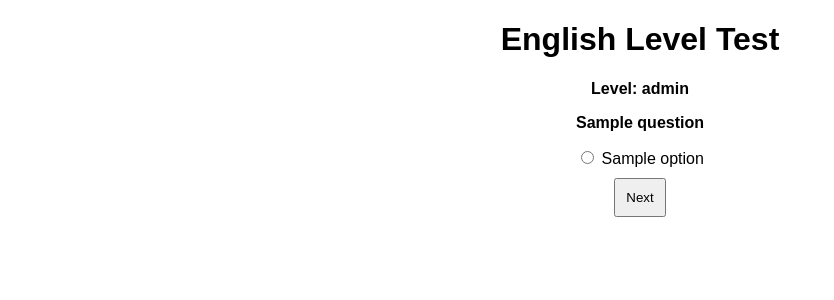
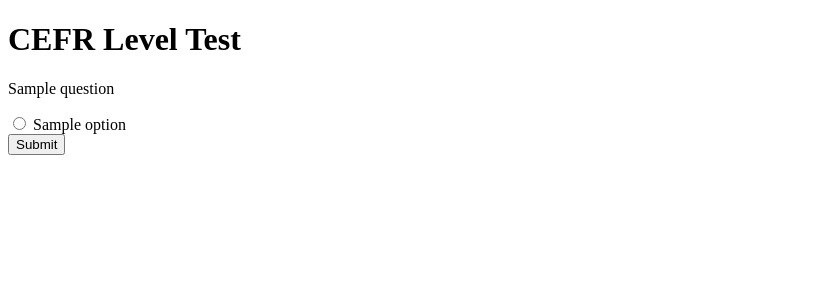
Before and after one commit to jessmpinheiro/CEFR-Test, a Flask app: template templates/index.html in a window 1280 px wide. Shown: the top 300 px of the page, without its empty margins (0-834 px from the left). Run offline with Flask 3, Linux system fonts and the light colour scheme; the template is opened without the code that fills it: most values are stand-ins (such as "Sample title", 1, 10 or a date in 2020).

Commit message:
Initial commit

```diff
--- a/app.py
+++ b/app.py
@@ -96,7 +96,8 @@ def init_db():
 
 @app.route("/", methods=["GET", "POST"])
 def chat():
-    if "start_time" not in session:
+    # Ensure session variables are properly initialized
+    if "start_time" not in session or "test_questions" not in session:
         session["start_time"] = time.time()
         session["score"] = 0
         session["question_index"] = 0
@@ -105,6 +106,8 @@ def chat():
         all_questions = []
         for level in questions.values():
             all_questions.extend(level)
+
+        # Shuffle the questions and select 10
         session["test_questions"] = random.sample(all_questions, 10)
 
     if request.method == "POST":
@@ -127,6 +130,7 @@ def chat():
 
     return render_template("index.html",
                            question=session["test_questions"][0])
+
 
 def determine_level():
     """Determines the user's CEFR level and saves the result in the database."""
--- a/templates/index.html
+++ b/templates/index.html
@@ -1,26 +1,21 @@
 <!DOCTYPE html>
-<html>
+<html lang="en">
 <head>
+    <meta charset="UTF-8">
+    <meta name="viewport" content="width=device-width, initial-scale=1.0">
     <title>CEFR Level Test</title>
-    <style>
-        body { font-family: Arial, sans-serif; }
-        .container { width: 50%; margin: auto; text-align: center; }
-        button { padding: 10px; margin-top: 10px; }
-    </style>
 </head>
 <body>
-    <div class="container">
-        <h1>English Level Test</h1>
-        <p><strong>Level: {{ level }}</strong></p>
-        <p><strong>{{ question.question }}</strong></p>
-        <form method="post">
-            {% for option in question.options %}
-                <label>
-                    <input type="radio" name="answer" value="{{ option }}" required> {{ option }}
-                </label><br>
-            {% endfor %}
-            <button type="submit">Next</button>
-        </form>
-    </div>
+    <h1>CEFR Level Test</h1>
+    {% if message %}
+        <p>{{ message }}</p>
+    {% endif %}
+    <form method="POST">
+        <p>{{ question.question }}</p>
+        {% for option in question.options %}
+            <input type="radio" name="answer" value="{{ option }}"> {{ option }}<br>
+        {% endfor %}
+        <button type="submit">Submit</button>
+    </form>
 </body>
 </html>
```
Also changed, not shown: 1 other file.
